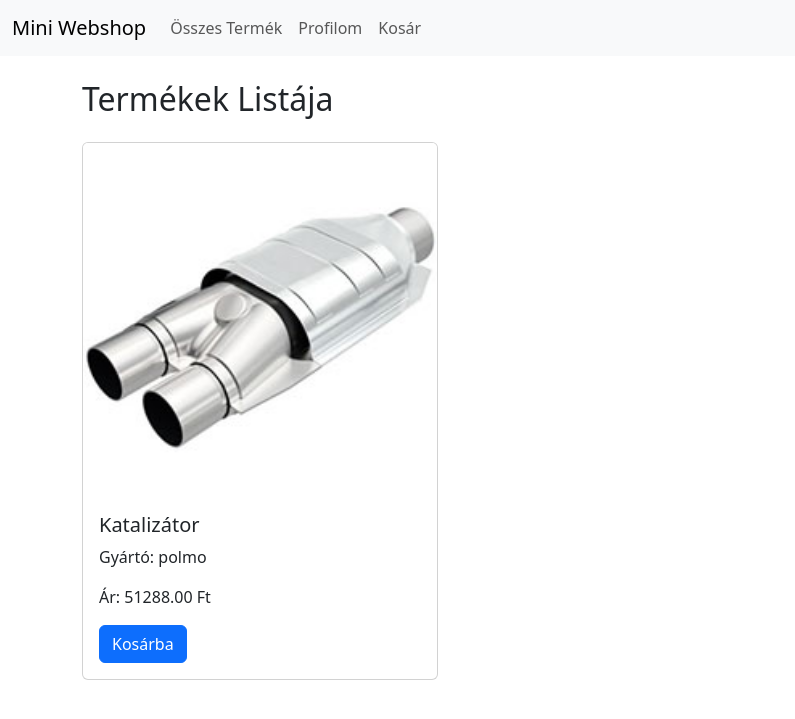
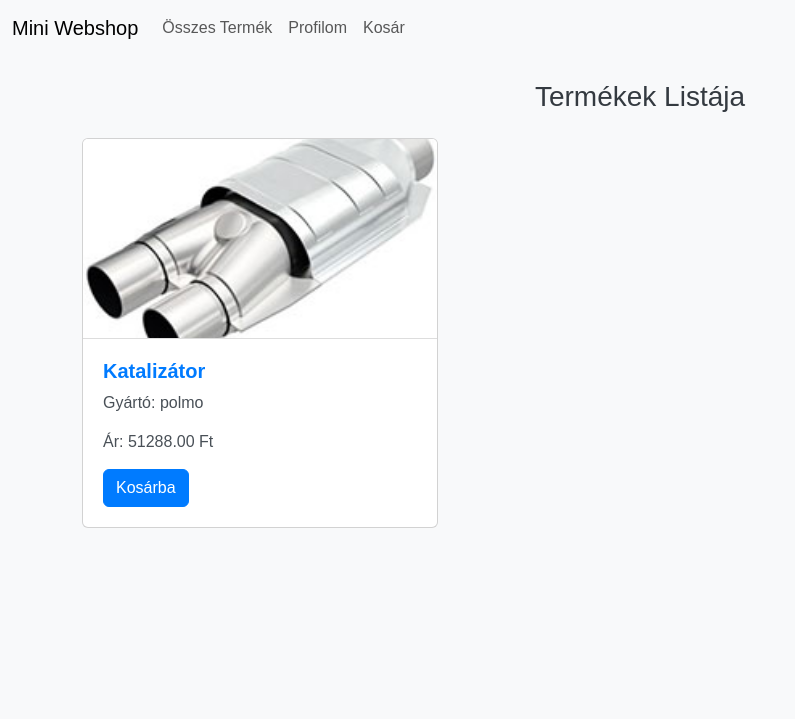
Before and after one commit to Ferfo1/ikt-shop, a PHP site: page /products.php in a window 1280 px wide. Shown: the top 719 px of the page, without its empty margins (0-795 px from the left). Run offline with PHP 8.4, Linux system fonts and the light colour scheme; data comes from the database, SQL or seed files in the repository.

Commit message:
Refactor products.php styling

```diff
--- a/products.php
+++ b/products.php
@@ -26,7 +26,6 @@ if (isset($_POST['add_to_cart'])) {
 }
 ?>
 
-
 <!DOCTYPE html>
 <html lang="hu">
 <head>
@@ -34,6 +33,64 @@ if (isset($_POST['add_to_cart'])) {
     <meta name="viewport" content="width=device-width, initial-scale=1.0">
     <title>Összes Termék - Mini Webshop</title>
     <link rel="stylesheet" href="https://cdnjs.cloudflare.com/ajax/libs/bootstrap/5.3.0/css/bootstrap.min.css">
+    <style>
+        body {
+            font-family: 'Arial', sans-serif;
+            background: #f8f9fa;
+        }
+
+        .navbar {
+            margin-bottom: 20px;
+        }
+
+        .card {
+            transition: transform 0.3s, box-shadow 0.3s;
+        }
+
+        .card:hover {
+            transform: translateY(-10px);
+            box-shadow: 0 10px 20px rgba(0, 0, 0, 0.2);
+        }
+
+        .card-img-top {
+            height: 200px;
+            object-fit: cover;
+            border-bottom: 1px solid #ddd;
+        }
+
+        .card-body {
+            padding: 20px;
+        }
+
+        .card-title {
+            font-size: 20px;
+            font-weight: bold;
+            color: #007bff;
+        }
+
+        .card-text {
+            margin-bottom: 15px;
+            color: #495057;
+        }
+
+        .btn-primary {
+            background-color: #007bff;
+            border-color: #007bff;
+            transition: background-color 0.3s, transform 0.2s;
+        }
+
+        .btn-primary:hover {
+            background-color: #0056b3;
+            transform: scale(1.05);
+        }
+
+        .container h2 {
+            margin-bottom: 30px;
+            font-size: 28px;
+            text-align: center;
+            color: #343a40;
+        }
+    </style>
 </head>
 <body>
     <nav class="navbar navbar-expand-lg navbar-light bg-light">
@@ -59,7 +116,7 @@ if (isset($_POST['add_to_cart'])) {
     </nav>
 
     <div class="container">
-    <h2 class="my-4">Termékek Listája</h2>
+        <h2 class="my-4">Termékek Listája</h2>
         <div class="row">
             <?php foreach ($products as $product): ?>
                 <div class="col-md-4">
@@ -78,6 +135,7 @@ if (isset($_POST['add_to_cart'])) {
                 </div>
             <?php endforeach; ?>
         </div>
+    </div>
 
     <script src="https://cdnjs.cloudflare.com/ajax/libs/bootstrap/5.3.0/js/bootstrap.bundle.min.js"></script>
 </body>
```
